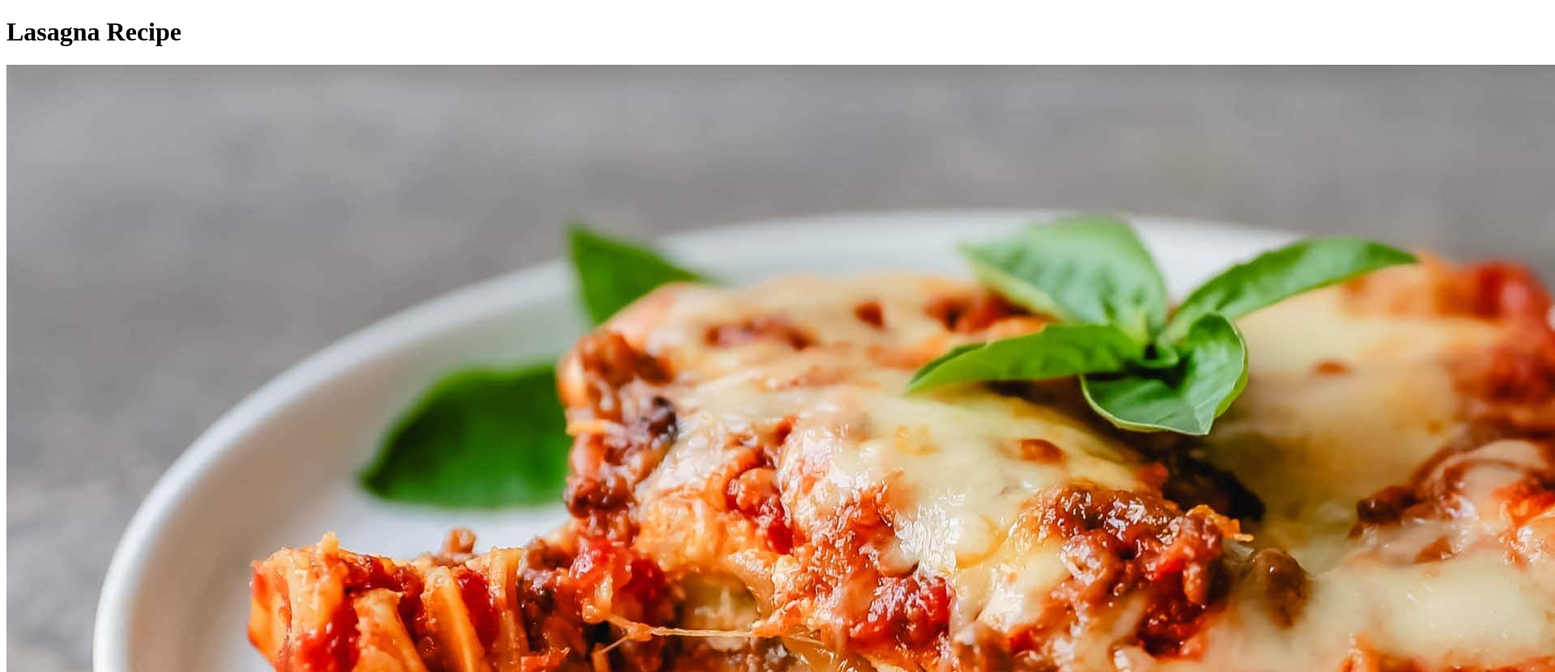
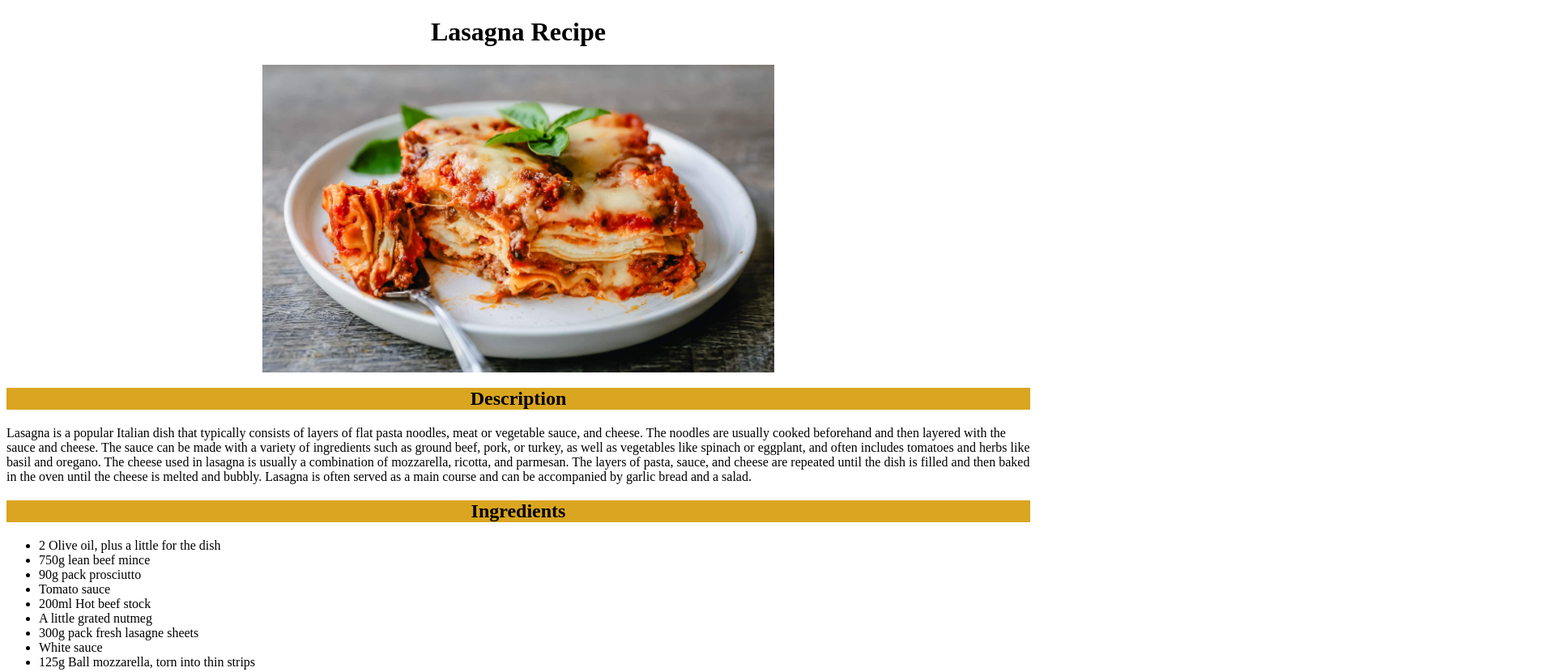
Before and after one commit to rbk052/odin-recipes, a plain HTML site: page recipes/lasagna.html in a window 1280 px wide. Shown: the top 830 px of the page at 81% size, 1920 px wide, since content can reach past the window. Drawn offline with Linux system fonts and the light colour scheme.

Commit message:
added simple css styling

```diff
--- a/recipes/lasagna.html
+++ b/recipes/lasagna.html
@@ -7,11 +7,11 @@
     </head>
 
     <body>
-        <h1>Lasagna Recipe</h1>
+        <h1 id="heading">Lasagna Recipe</h1>
 
         <img src="../images/lasagna.jpeg" alt="image of a lasagna">
 
-        <h2>Description</h2>
+        <h2 class="subheading">Description</h2>
         <p>
             Lasagna is a popular Italian dish that typically consists of layers of flat pasta noodles, meat or vegetable sauce,
             and cheese. The noodles are usually cooked beforehand and then layered with the sauce and cheese. The sauce can be made
@@ -21,7 +21,7 @@
             until the cheese is melted and bubbly. Lasagna is often served as a main course and can be accompanied by garlic bread and a salad.
         </p>
 
-        <h2>Ingredients</h2>
+        <h2 class="subheading">Ingredients</h2>
         <ul>
             <li>2 Olive oil, plus a little for the dish</li>
             <li>750g lean beef mince</li>
@@ -34,7 +34,7 @@
             <li>125g Ball mozzarella, torn into thin strips</li>
         </ul>
 
-        <h2>Steps</h2>
+        <h2 class="subheading">Steps</h2>
         <ol>
             <li>To make the meat sauce, heat 2 tbsp olive oil in a frying pan and cook 750g lean beef mince in two batches for about 10 mins until browned all over.</li>
             <li>Finely chop 4 slices of prosciutto from a 90g pack, then stir through the meat mixture.</li>
--- a/recipes/style.css
+++ b/recipes/style.css
@@ -1,3 +1,24 @@
 body {
     font-family:'Times New Roman', Times, serif;
 }
+
+img {
+    /* height: auto;
+    width: 500px; */
+
+    display: block;
+    margin-left: auto;
+    margin-right: auto;
+    width: 50%;
+}
+
+.subheading {
+    text-align: center;
+
+    background-color: goldenrod;
+    color: black;
+}
+
+#heading {
+    text-align: center;
+}
```
Also changed, not shown: recipes/garlic-bread.html (+4 -4 lines), recipes/tiramisu.html (+4 -4 lines).
